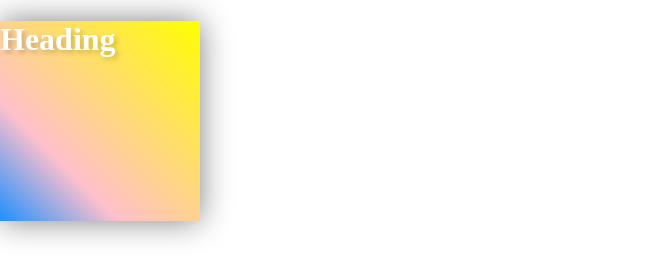
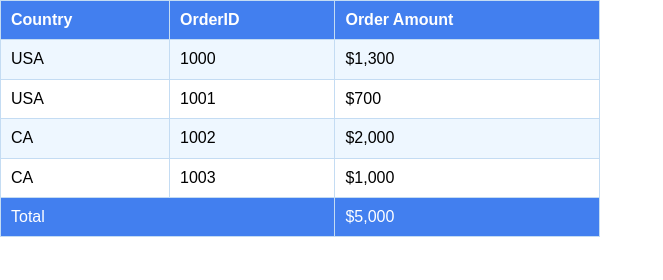
Before and after one commit to arrysoni/HTML, a plain HTML site: page index.html in a window 1280 px wide. Shown: the whole page, without its empty margins (0-663 px from the left). Drawn offline with nearby package versions, Linux system fonts and the light colour scheme.

Commit message:
Exercises

```diff
--- a/css/styles.css
+++ b/css/styles.css
@@ -1,14 +1,29 @@
-.box1{
-    width: 200px;
-    height: 200px;
-    background: linear-gradient(45deg,dodgerblue, pink 30%, yellow);
-    box-shadow: 0 0 30px grey;
+table {
+    width: 600px;
+    border-collapse: collapse;
+    font-family: Arial, sans-serif;
+  }
 
+  th {
+    background-color: #427fef;
+    color: white;
+    padding: 10px;
+    text-align: left;
+  }
 
-}
+  td {
+    padding: 10px;
+  }
 
+  tbody tr:nth-child(odd) {
+    background-color: #eef7ff;
+  }
 
-h1{
+  tfoot tr {
+    background-color: #427fef;
     color: white;
-    text-shadow: 3px 3px 5px rgba(0,0,0,0.2);
-}
+  }
+
+  table, th, td {
+    border: 1px solid #c4dcf3;
+  }
--- a/index.html
+++ b/index.html
@@ -3,14 +3,55 @@
 <head>
     <meta charset="UTF-8">
     <meta name="viewport" content="width=device-width, initial-scale=1.0">
-    <title>Styling with CSS</title>
+    <title>Exercises</title>
 
+    <link rel="stylesheet" href="css/styles.css" />
     <link rel="stylesheet" href="css/normalize.css" />
-    <link rel="stylesheet" href="css/styles.css" />
-
 </head>
 <body>
-   <div class="box1"><h1>Heading</h1></div>
 
+    <table>
+        <thead>
+            <tr>
+                <th>Country</th>
+                <th>OrderID</th>
+                <th>Order Amount</th>
+            </tr>
+        </thead>
+
+        <tbody>
+            <tr class="light-rows">
+                <td>USA</td>
+                <td>1000</td>
+                <td>$1,300</td>
+            </tr>
+
+            <tr class="light-rows">
+                <td>USA</td>
+                <td>1001</td>
+                <td>$700</td>
+            </tr>
+            <tr class="light-rows">
+                <td>CA</td>
+                <td>1002</td>
+                <td>$2,000</td>
+            </tr>
+            <tr class="light-rows">
+                <td>CA</td>
+                <td>1003</td>
+                <td>$1,000</td>
+            </tr>
+        </tbody>
+
+        <tfoot>
+            <tr>
+                <td colspan="2">Total</td>
+                <td>$5,000</td>
+
+            </tr>
+        </tfoot>
+    </table>
+
+    <div class="box"></div>
 </body>
 </html>
```
